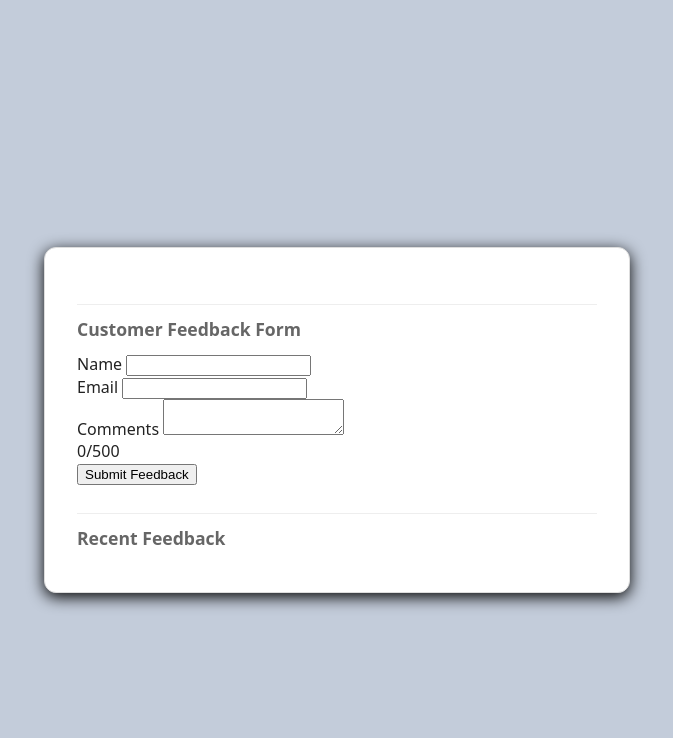
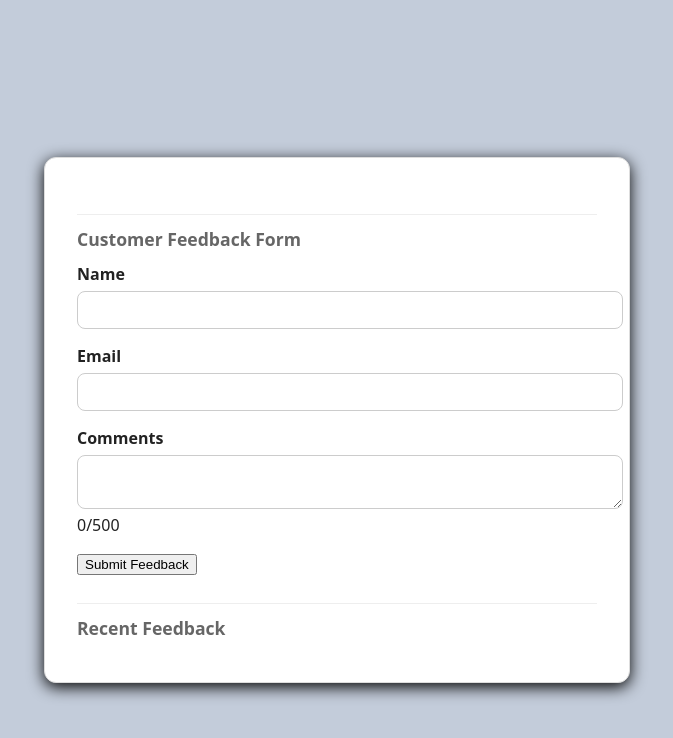
Before and after one commit to KieferBairs/User-Feedback-Form, a plain HTML site: page index.html in a window 1280 px wide. Shown: the whole page, without its empty margins (303-976 px from the left). Drawn offline with Linux system fonts and the light colour scheme.

Commit message:
Created input field styling

```diff
--- a/style.css
+++ b/style.css
@@ -39,3 +39,22 @@ h2 {
     color: #666;border-top: 1px solid #eee;
     padding-top: 12px;
 }
+
+/* Input Fields */
+.field {margin-bottom: 16px; }
+label {
+    display: block;
+    margin-bottom: 6px;
+    font-weight: 600;
+}
+input, textarea {
+    width: 100%;
+    padding: 10px 12px;
+    border: 1px solid #ccc;
+    border-radius: 8px;
+    font-size: 14px;
+}
+input:focus, textarea:focus {
+    border-color: #3b82f6;
+    outline: none;
+}
```
